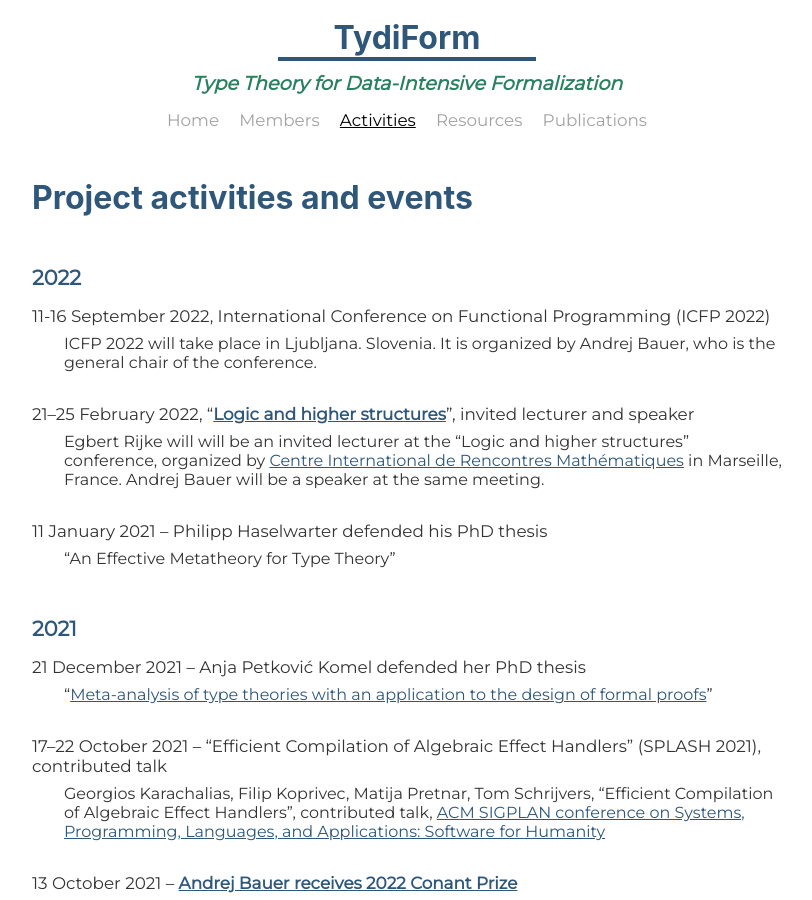
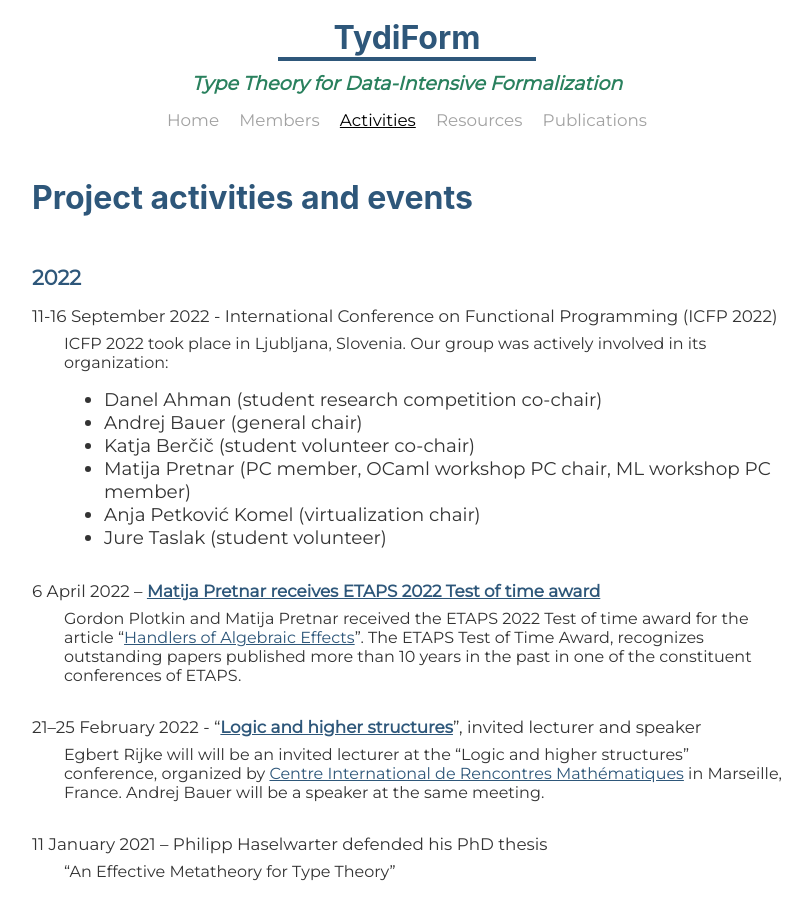
Before and after one commit to ul-fmf/tydi-form-site, a Jekyll site: the page built from activities.md, in a window 1280 px wide and 900 px high. Shown: the whole window, without its empty margins (233-1045 px from the left). Built offline with Jekyll 4.4.1, drawn with Linux system fonts in a browser that asks for light colours; nearby versions of some CDN libraries; some web fonts are replaced.

Commit message:
Update activities

```diff
--- a/activities.md
+++ b/activities.md
@@ -8,10 +8,19 @@ title: Activities
 ## 2022
 
 {: .activities-list}
-11-16 September 2022, International Conference on Functional Programming (ICFP 2022)
-: ICFP 2022 will take place in Ljubljana. Slovenia. It is organized by Andrej Bauer, who is the general chair of the conference.
+11-16 September 2022 - International Conference on Functional Programming (ICFP 2022)
+: ICFP 2022 took place in Ljubljana, Slovenia. Our group was actively involved in its organization:
+- Danel Ahman (student research competition co-chair)
+- Andrej Bauer (general chair)
+- Katja Berčič (student volunteer co-chair)
+- Matija Pretnar (PC member, OCaml workshop PC chair, ML workshop PC member)
+- Anja Petković Komel (virtualization chair)
+- Jure Taslak (student volunteer)
 
-21–25 February 2022, “[Logic and higher structures](https://conferences.cirm-math.fr/2689.html)”, invited lecturer and speaker
+6 April 2022 – [Matija Pretnar receives ETAPS 2022 Test of time award](https://etaps.org/2022/test-of-time-award)
+: Gordon Plotkin and Matija Pretnar received the ETAPS 2022 Test of time award for the article “[Handlers of Algebraic Effects](https://doi.org/10.1007/978-3-642-00590-9_7)”. The ETAPS Test of Time Award, recognizes outstanding papers published more than 10 years in the past in one of the constituent conferences of ETAPS.
+
+21–25 February 2022 - “[Logic and higher structures](https://conferences.cirm-math.fr/2689.html)”, invited lecturer and speaker
 : Egbert Rijke will will be an invited lecturer at the “Logic and higher structures” conference, organized by [Centre International de Rencontres Mathématiques](https://conferences.cirm-math.fr) in Marseille, France. Andrej Bauer will be a speaker at the same meeting.
 
 11 January 2021 – Philipp Haselwarter defended his PhD thesis
```
